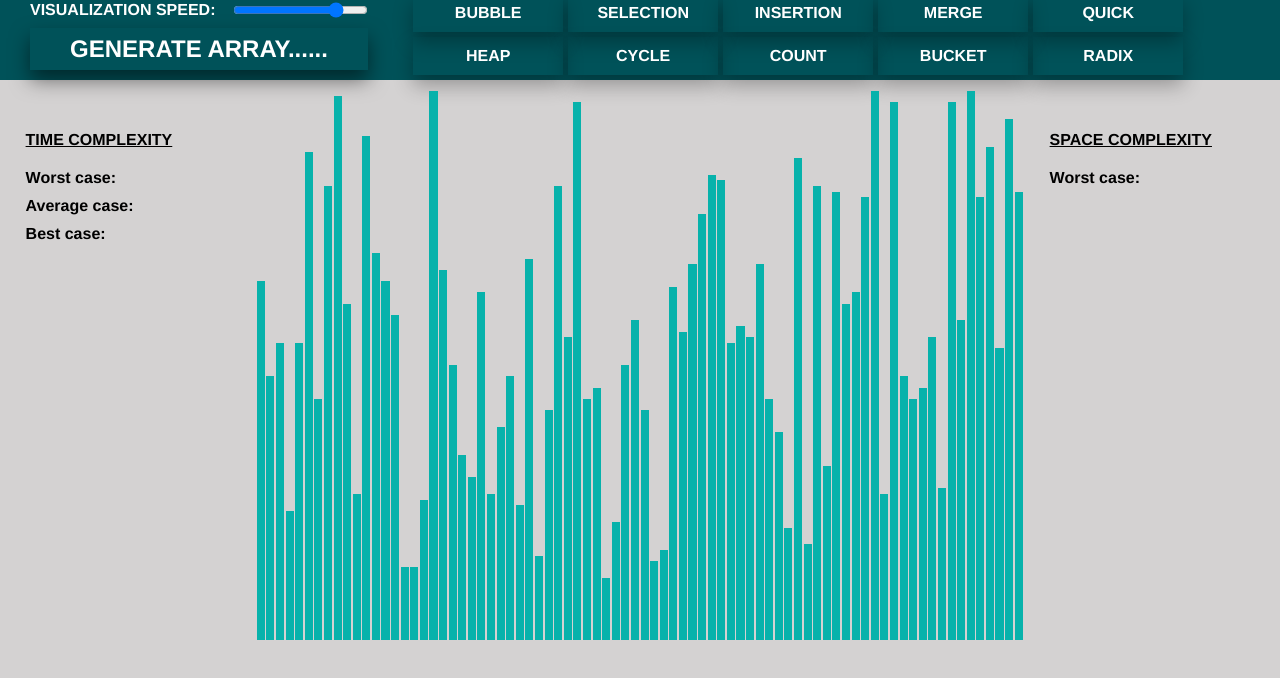
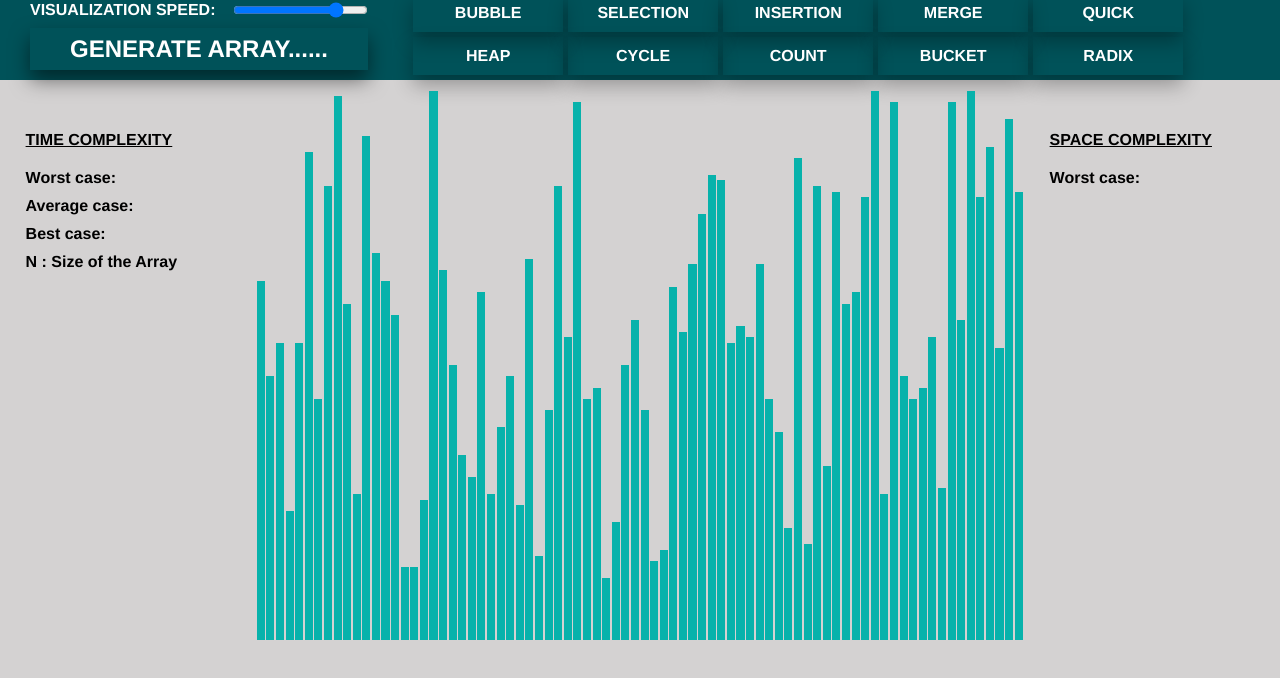
Before and after one commit to Dakshesh1234/Sorting-Visualizer, a plain HTML site: page index.html in a window 1280 px wide. Shown: the part 54-732 px from the top of the page. Drawn offline with Linux system fonts and the light colour scheme.

Commit message:
Update index.html

```diff
--- a/index.html
+++ b/index.html
@@ -63,6 +63,11 @@
                     <p class="Sub_Heading">Best case:</p>
                     <p id="Time_Best"></p>
                 </div>
+                <div class="Pair_Definitions">
+                    <p class="Sub_Heading">N : Size of the Array</p>
+                    <br>
+                    <p id="For_K"></p>
+                </div>
 
             </div>
 
```
